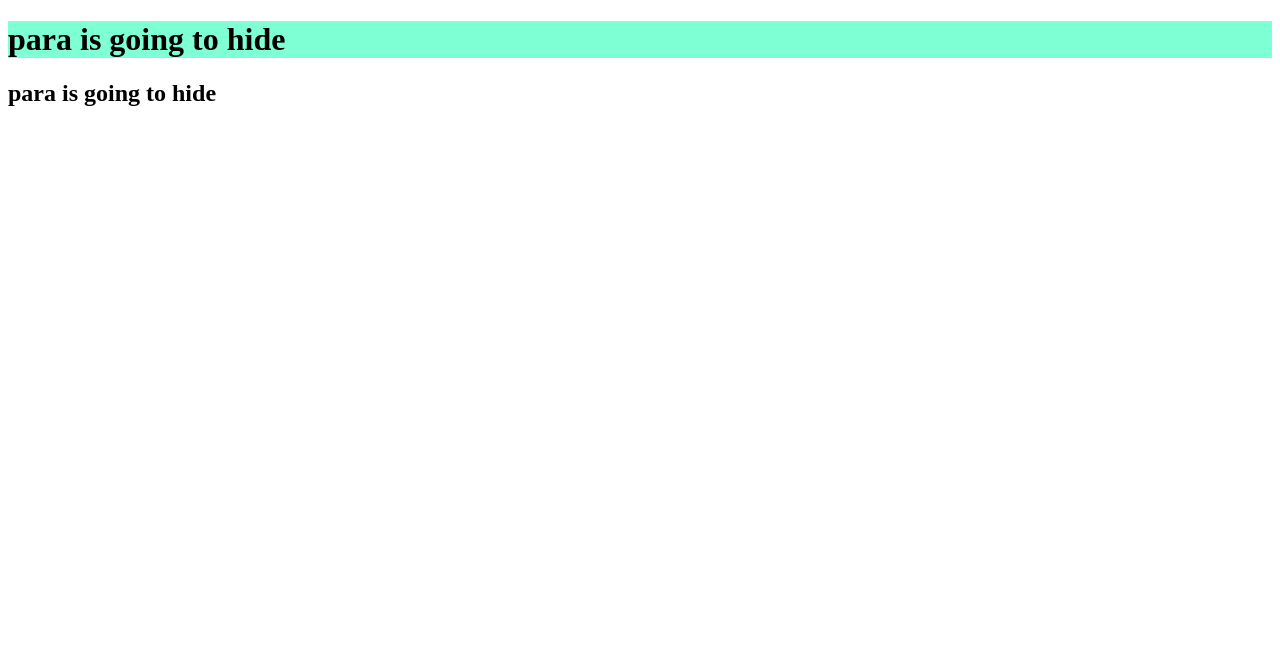
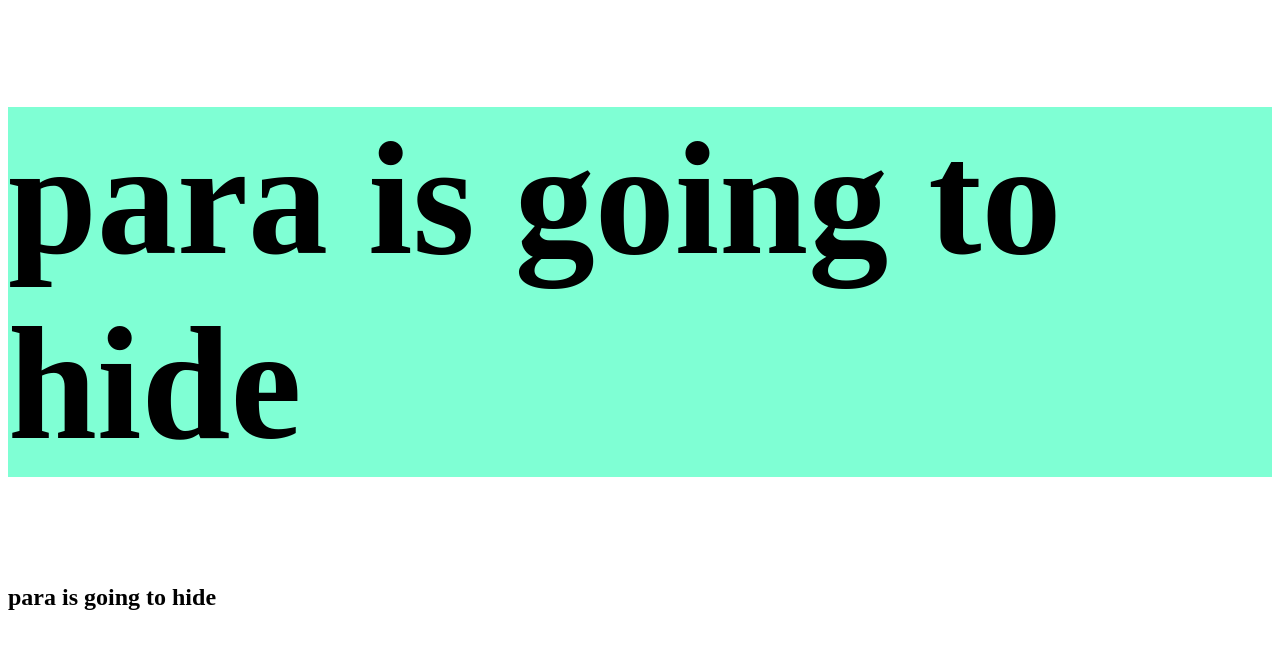
Before and after one commit to sravanimogili/practice1, a plain HTML site: page Html/index.html in a window 1280 px wide. Drawn offline with Linux system fonts and the light colour scheme.

Commit message:
updatedcss

```diff
--- a/css/style.css
+++ b/css/style.css
@@ -1,5 +1,7 @@
 h1{
     background-color: aquamarine;
+    font-size: 10rem;
+
 
 }
 
```
